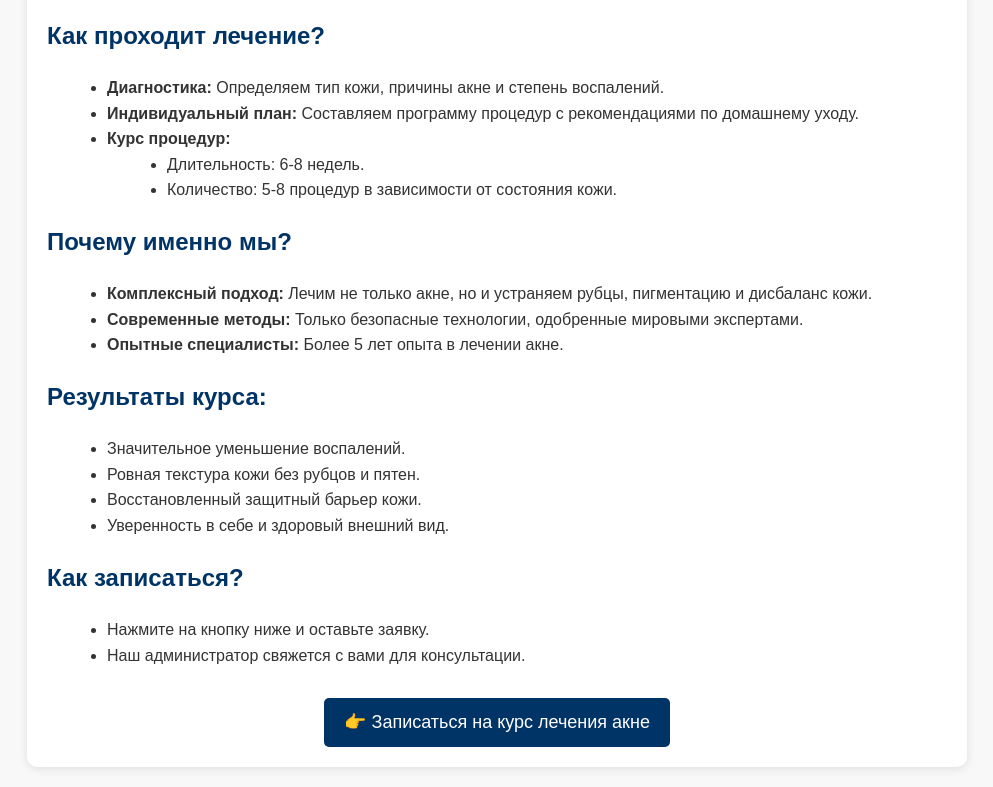
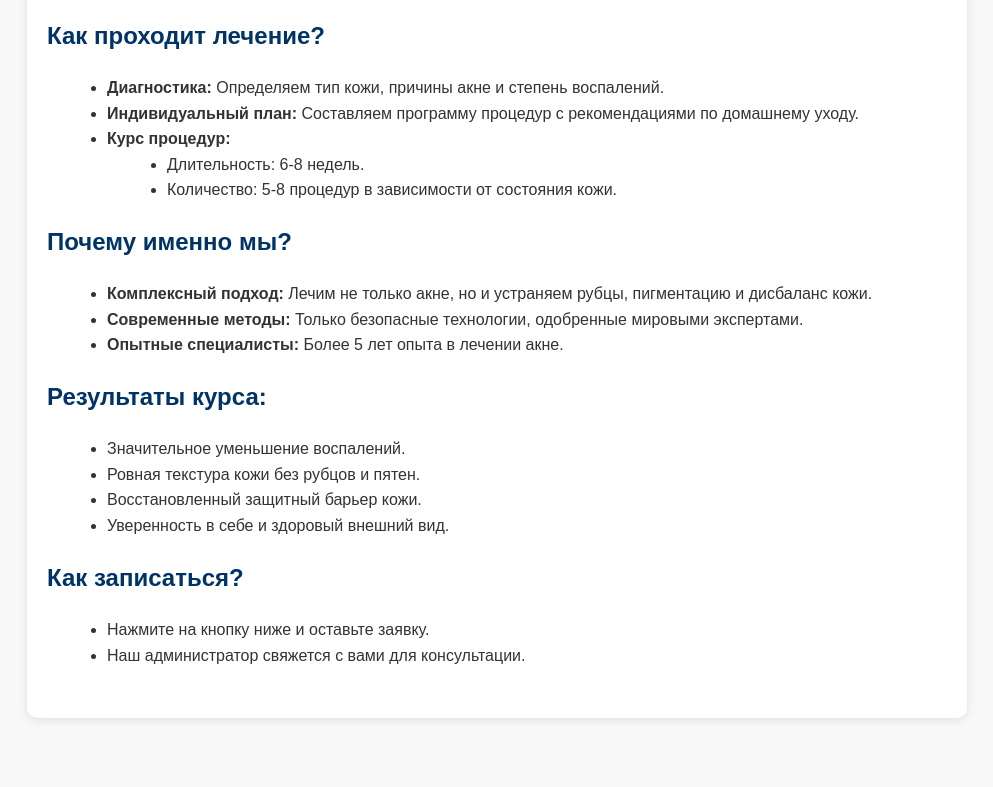
Before and after one commit to arab1978-sa/acne-treatment-site, a plain HTML site: page index.html in a window 1280 px wide. Shown: the part 543-1330 px from the top of the page, without its empty margins (143-1136 px from the left). After the commit the page ends 1281 px from the top, so only its background shows below. Drawn offline with Linux system fonts and the light colour scheme.

Commit message:
Update index.html

```diff
--- a/index.html
+++ b/index.html
@@ -117,7 +117,6 @@
         </ul>
 
         <div class="cta">
-            <a href="#">👉 Записаться на курс лечения акне</a>
         </div>
     </div>
 </body>
```
